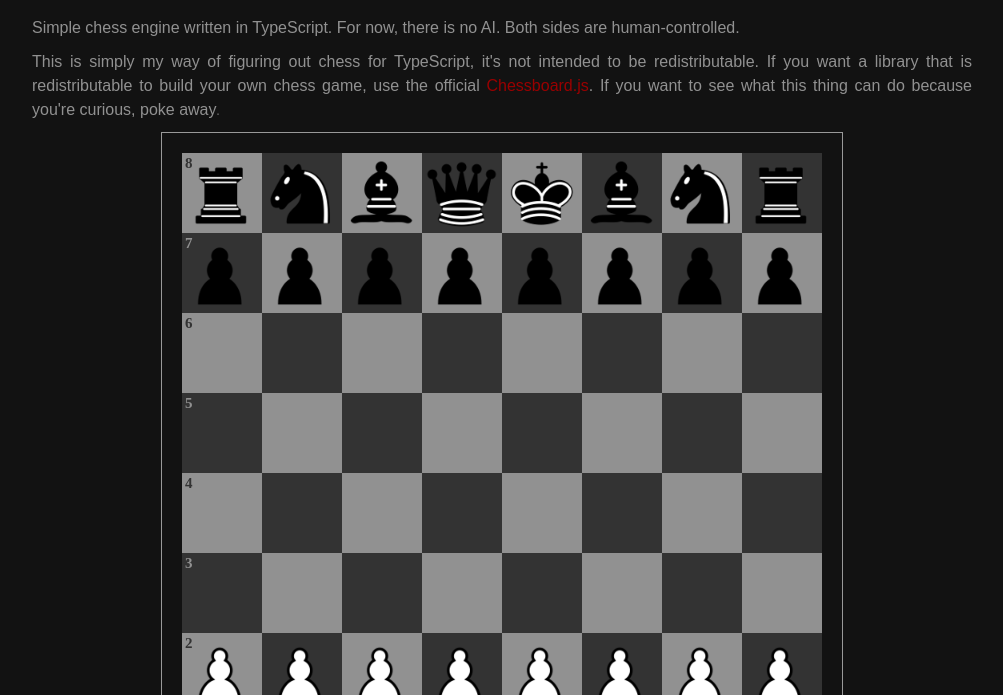
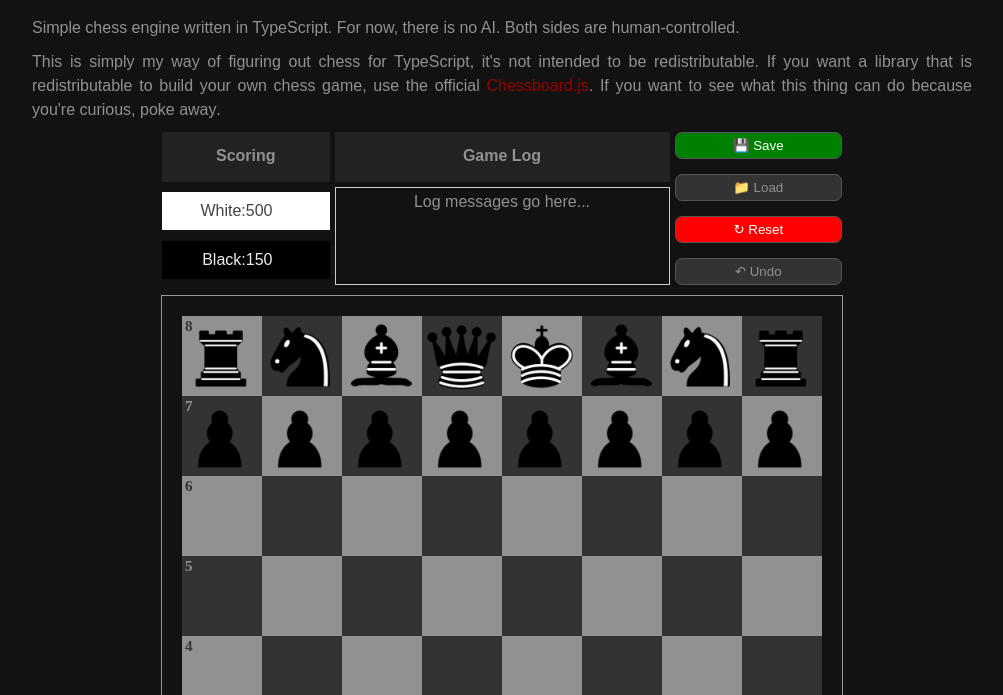
Before and after one commit to kdanieladams/typechess, a website built with webpack: page src/index.html in a window 1280 px wide. Shown: the part 105-800 px from the top of the page, without its empty margins (138-1141 px from the left). Built offline with nearby package versions, Linux system fonts and the light colour scheme.

Commit message:
setup ui markup using css-grid

```diff
--- a/src/index.html
+++ b/src/index.html
@@ -7,6 +7,7 @@
         <link rel="icon" href="./favicon.ico" type="image/x-icon" />
     </head>
     <body>
+        <div class="container">
             <h1><%= htmlWebpackPlugin.options.title %></h1>
             <h3><%= htmlWebpackPlugin.options.version %></h3>
             <p>Simple chess engine written in TypeScript. For now,
@@ -17,7 +18,27 @@
                 <a href="https://chessboardjs.com/" target="_blank">Chessboard.js</a>.
                 If you want to see what this thing can do because you're curious,
                 poke away<span class='raleway'>.</span></p>
+            <div id="chess_ui">
+                <header>
+                    <h4>Scoring</h4>
+                    <h4>Game Log</h4>
+                </header>
+                <div class="score">
+                    <span class="score-hdr white">White:</span>
+                    <span id="score_white" class="white">500</span>
+                    <span class="score-hdr black">Black:</span>
+                    <span id="score_black" class="black">150</span>
+                </div>
+                <div class="msgs">Log messages go here...</div>
+                <aside>
+                    <button class="success">💾 Save</button>
+                    <button>📁 Load</button>
+                    <button class="danger">↻ Reset</button>
+                    <button>↶ Undo</button>
+                </aside>
+            </div>
             <canvas id="chess_board" width="680" height="680"></canvas>
+        </div>
         <img id="pieces_img" src="./pieces.png" class="hidden">
     </body>
 </html>
--- a/src/styles.css
+++ b/src/styles.css
@@ -1,10 +1,7 @@
-/**
- * Imports
- */
-@import url('https://fonts.googleapis.com/css?family=Raleway&display=swap');
+/* @import url('https://fonts.googleapis.com/css?family=Raleway&display=swap'); */
 
 /**
- * HTML Elements
+ * Styles for the demo page.
  */
 a:link, a:visited, a:active {
     color: #900;
@@ -21,39 +18,16 @@ a:hover {
     font-family: sans-serif;
 }
 
-button {
-    background-color: #333;
-    color: #919191;
-    margin: 5px;
-    border: solid 1px #555;
-    padding: 5px;
-    border-radius: 5px;
-}
-
-button:active {
-    background-color: #121212;
-}
-
-button > span.symbol {
-    font-size: 28px;
-    vertical-align: middle;
-    line-height: 0;
-}
-
 h1, h2, h3 {
     text-align: center;
 }
 
 p {
-    max-width: 940px;
     margin: 10px auto;
     line-height: 1.5em;
     text-align: justify;
 }
 
-/**
- * Classes
- */
 .center {
     text-align: center;
 }
@@ -63,6 +37,12 @@ p {
     font-family: Courier;
 }
 
+.container {
+    display: block;
+    max-width: 940px;
+    margin: 0 auto;
+}
+
 .hidden {
     display: none;
 }
@@ -70,16 +50,3 @@ p {
 .raleway {
     font-family: 'Raleway';
 }
-
-/**
- * IDs
- */
-#chess_board {
-    display: block;
-    margin: 10px auto;
-    border: solid 1px #999;
-}
-
-#pieces_img {
-    display: none;
-}
--- a/src/ts/config.json
+++ b/src/ts/config.json
@@ -1,13 +1,16 @@
 {
     "canvasId": "chess_board",
-    "piecesImgId": "pieces_img",
     "canvasMargin": 20,
     "cellWidth": 80,
+
+    "piecesImgId": "pieces_img",
     "spriteWidth": 100,
+
     "colorSqLight": "#919191",
     "colorSqDark": "#333",
     "colorSqPossible": "#40ff00",
     "colorSqCastleable": "#5900b3",
+
     "uiFontLarge": "bold 20px Raleway",
     "uiFontSmall": "16px Raleway",
     "uiFontBtn": "bold 15px Raleway"
--- a/src/ts/main.ts
+++ b/src/ts/main.ts
@@ -1,4 +1,5 @@
 import '../styles.css';
+import '../typechess.css';
 import * as config from './config.json';
 
 import { SIDE } from './globals';
--- /dev/null
+++ b/src/typechess.css
@@ -0,0 +1,106 @@
+/**
+ * Styles specific to the app.
+ */
+#chess_board {
+    display: block;
+    margin: 10px auto;
+    border: solid 1px #999;
+}
+
+#chess_ui {
+    display: grid;
+    width: 680px;
+    margin: 0 auto;
+    grid-template-columns: 1fr 2fr 1fr;
+    grid-template-rows: 50px auto;
+    grid-template-areas:
+        "header header btns"
+        "score msgs btns";
+    grid-gap: 5px;
+}
+
+#chess_ui aside {
+    grid-area: btns;
+    /* background-color: green; */
+}
+
+#chess_ui aside button {
+    display: block;
+    width: 100%;
+    margin: 0 0 15px;
+    background-color: #333;
+    color: #919191;
+    border: solid 1px #555;
+    padding: 5px;
+    border-radius: 7px;
+}
+
+#chess_ui aside button:last-child {
+    margin-bottom: 0;
+}
+
+#chess_ui aside button.success {
+    background-color: green;
+    color: white;
+}
+
+#chess_ui aside button.danger {
+    background-color: red;
+    color: white;
+}
+
+#chess_ui header {
+    grid-area: header;
+    display: grid;
+    grid-template-columns: 1fr 2fr;
+    grid-gap: 5px;
+    /* background-color: #222; */
+}
+
+#chess_ui header h4 {
+    margin: 0;
+    padding-top: 15px;
+    text-align: center;
+    background-color: #222;
+}
+
+#chess_ui div.score {
+    grid-area: score;
+    /* background-color: blue; */
+    display: grid;
+    grid-template-columns: 1fr 1fr;
+    grid-template-rows: auto;
+    align-items: center;
+}
+
+#chess_ui div.score span {
+    padding: 10px 0;
+}
+
+#chess_ui div.score .score-hdr {
+    display: block;
+    text-align: right;
+}
+
+#chess_ui div.score .white {
+    background-color: white;
+    color: #444;
+}
+
+#chess_ui div.score .black {
+    background-color: #000;
+    color: #ececec;
+}
+
+#chess_ui div.msgs {
+    grid-area: msgs;
+    /* background-color: red; */
+    border: solid 1px #ccc;
+    padding: 5px;
+    text-align: center;
+    overflow-y: scroll;
+}
+
+#pieces_img {
+    display: none;
+}
```
Lines whose indentation alone changed are shown as unchanged.
